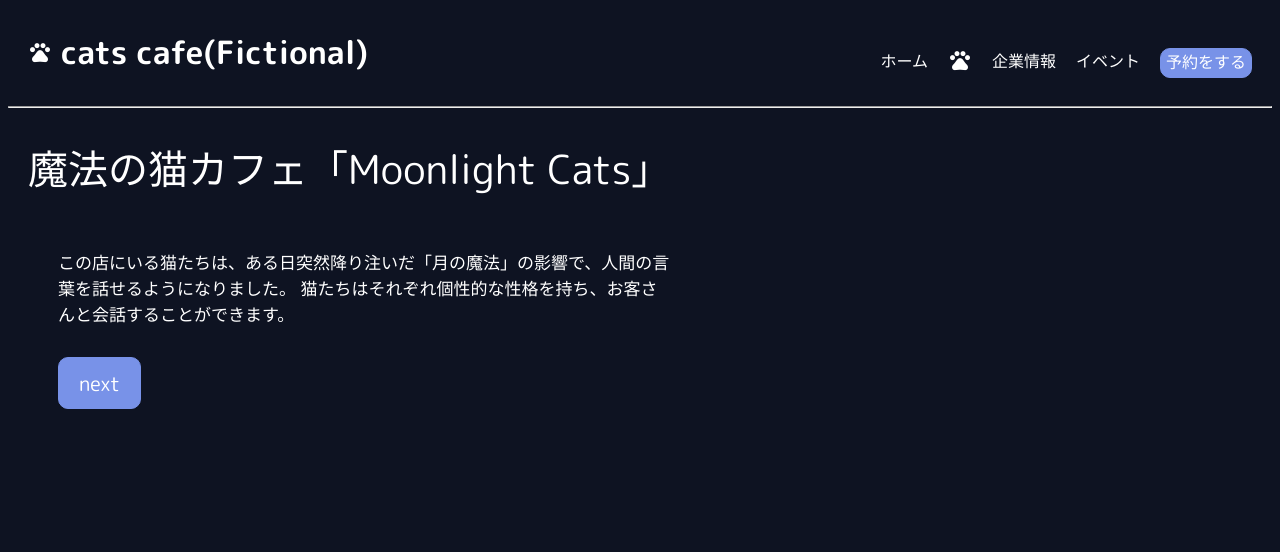
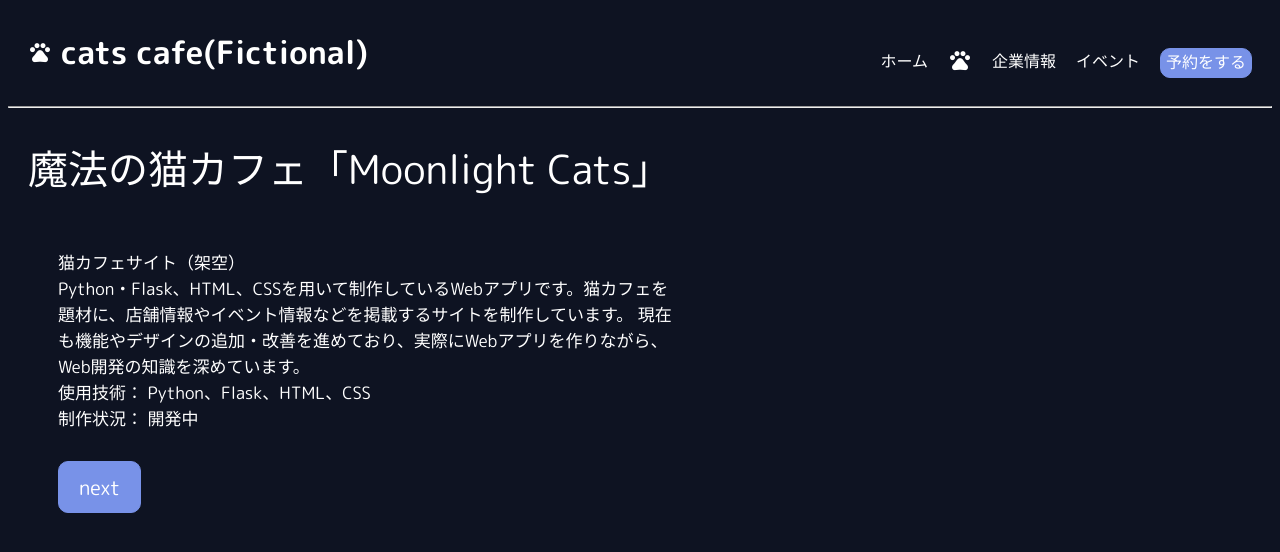
Before and after one commit to miyongmeixiao-hue/----------2-, a Flask app: page / in a window 1280 px wide. Shown: the top 552 px of the page. Run offline with Flask 3, Linux system fonts and the light colour scheme.

Commit message:
Updata 解説の修正

```diff
--- a/templates/index.html
+++ b/templates/index.html
@@ -32,8 +32,13 @@
 </head>
 <body>
     <div id="title3">魔法の猫カフェ「Moonlight Cats」</div>
-        <p id="explanation3">この店にいる猫たちは、ある日突然降り注いだ「月の魔法」の影響で、人間の言葉を話せるようになりました。
-        猫たちはそれぞれ個性的な性格を持ち、お客さんと会話することができます。</p>
+        <p id="explanation3">猫カフェサイト（架空）<br>
+            Python・Flask、HTML、CSSを用いて制作しているWebアプリです。猫カフェを題材に、店舗情報やイベント情報などを掲載するサイトを制作しています。
+            現在も機能やデザインの追加・改善を進めており、実際にWebアプリを作りながら、Web開発の知識を深めています。
+        <br>
+            使用技術： Python、Flask、HTML、CSS
+        <br>
+            制作状況： 開発中</p>
         <div class="next3">
             <a href="next">next</a>
         </div>
```
